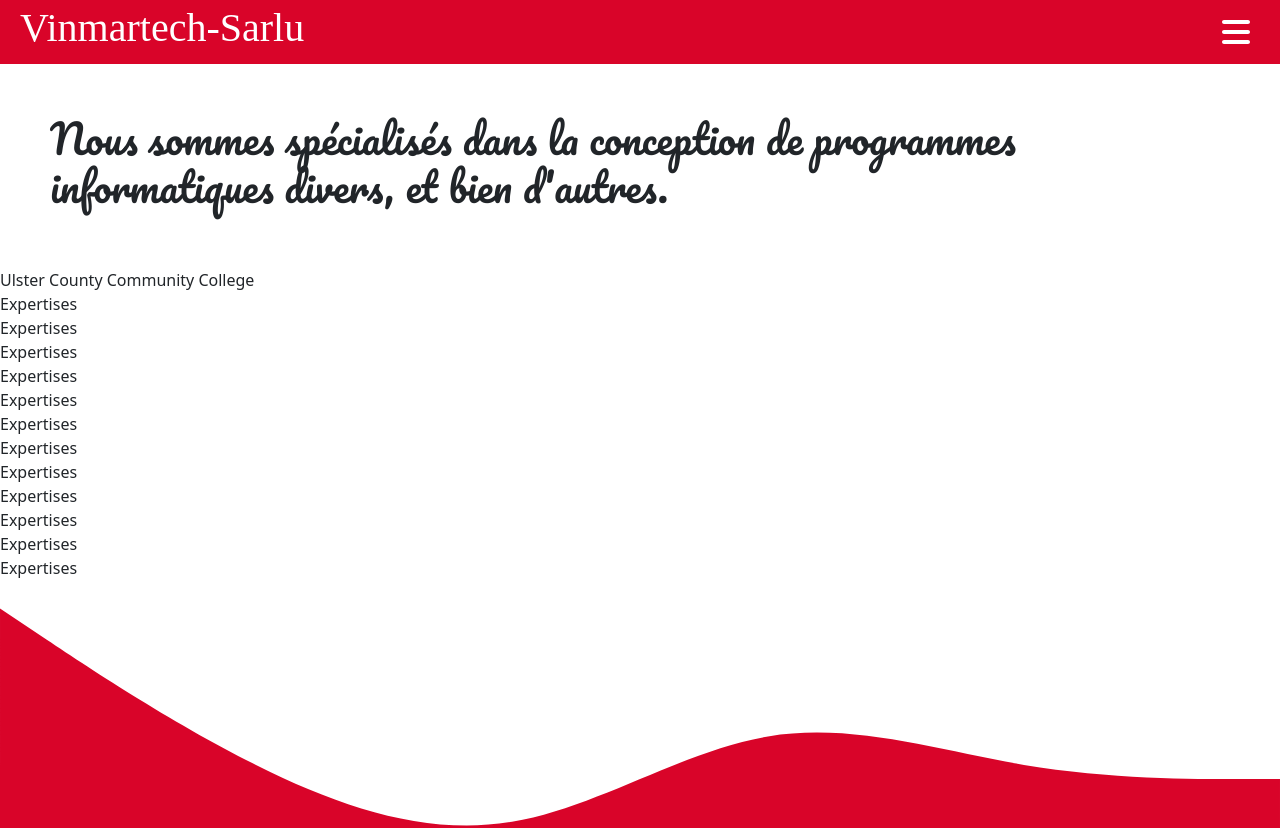
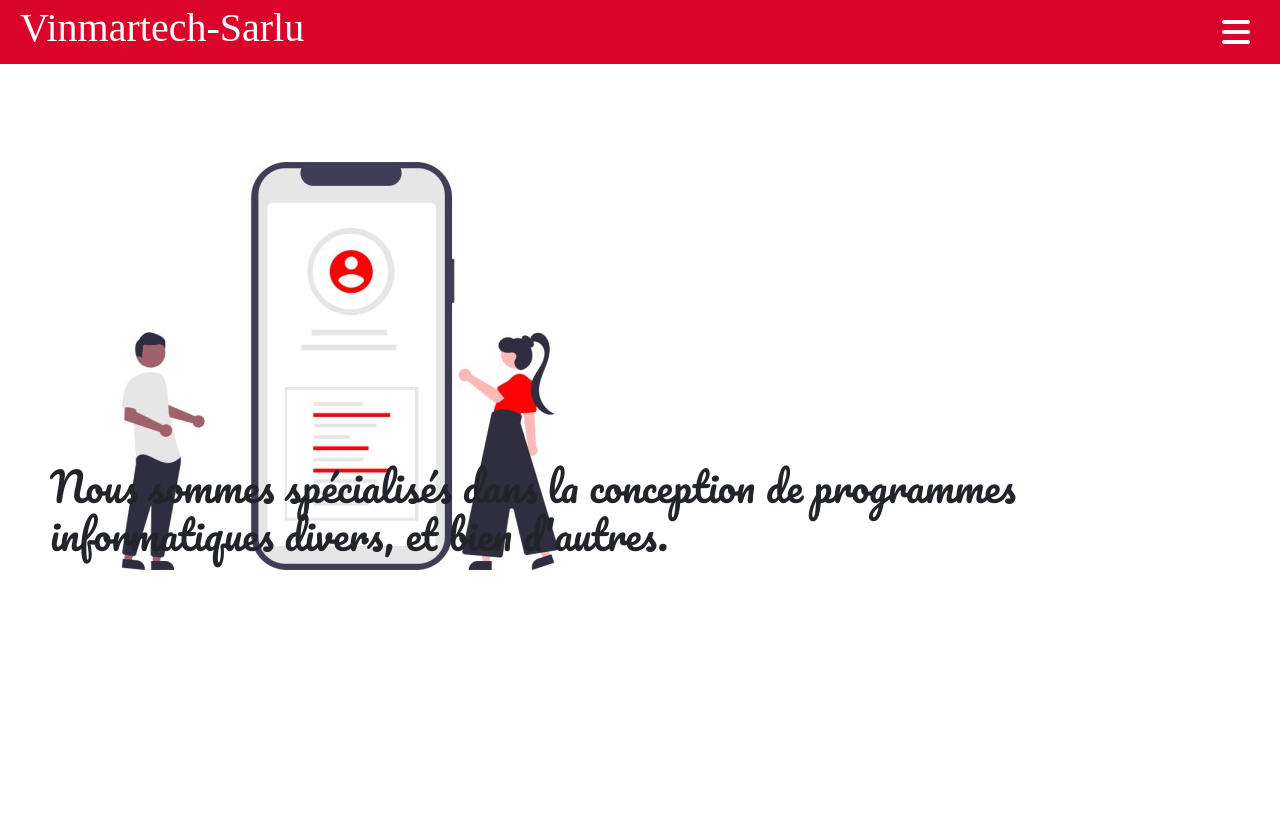
Before and after one commit to Alphonse-K/vinmartech, a React (Create React App) app: page /expertises in a window 1280 px wide. Shown: the top 828 px of the page. Built offline with nearby package versions, Linux system fonts and the light colour scheme; a web font is replaced by a local one.

Commit message:
Testimonials.js updated and app.css modified

```diff
--- a/src/App.css
+++ b/src/App.css
@@ -410,6 +410,10 @@ ul li .link:hover::before {
 
 /**************************** EXPERTISE COMPONENT START***********************************/
 .expertise-header {
+  background-image: url('./img/apps2.jpg');
+  background-repeat: no-repeat;
+  background-size:auto;
+  height: 100vh;
   display: flex;
   align-items: center;
   justify-content: center;
--- a/src/components/Expertises.js
+++ b/src/components/Expertises.js
@@ -9,7 +9,6 @@ export default function Expertises() {
     <div>
         <Navbar/>
         <div className='expertise-header'><h1>Nous sommes spécialisés dans la conception de programmes informatiques divers, et bien d'autres.</h1></div>
-        Ulster County Community College
         <div>Expertises</div>
         <div>Expertises</div>
         <div>Expertises</div>
--- a/src/components/Testimonials.js
+++ b/src/components/Testimonials.js
@@ -41,7 +41,7 @@ const Testimonials = () => {
     <div className="swiper-container">
       <h1>Voici ce que nos partenaires disent de nous</h1>
       <Swiper
-        autoplay={{"delay": 4000}}
+        autoplay={{"delay": 3000}}
         effect={"coverflow"}
         grabCursor={true}
         centeredSlides={true}
```
